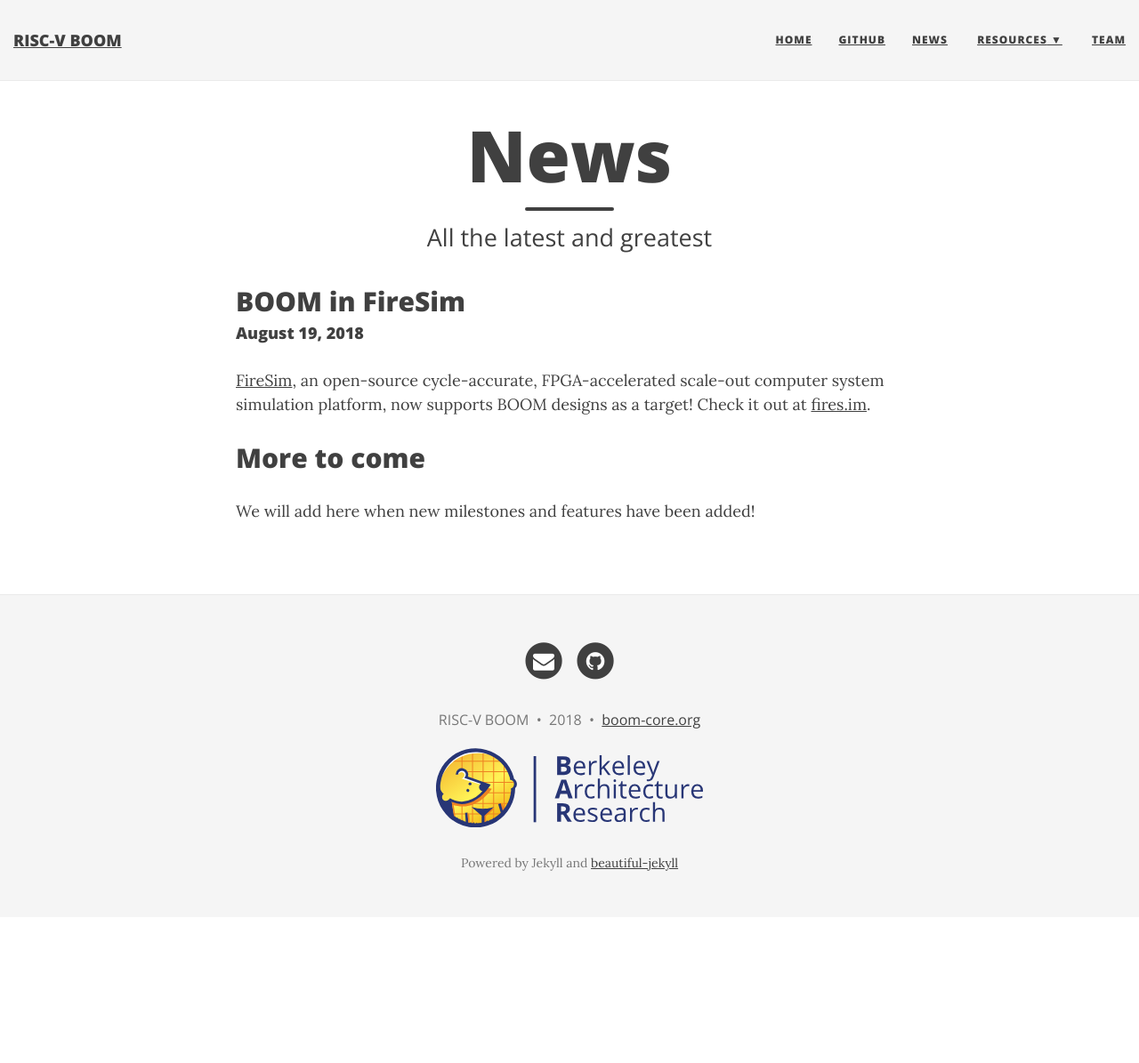
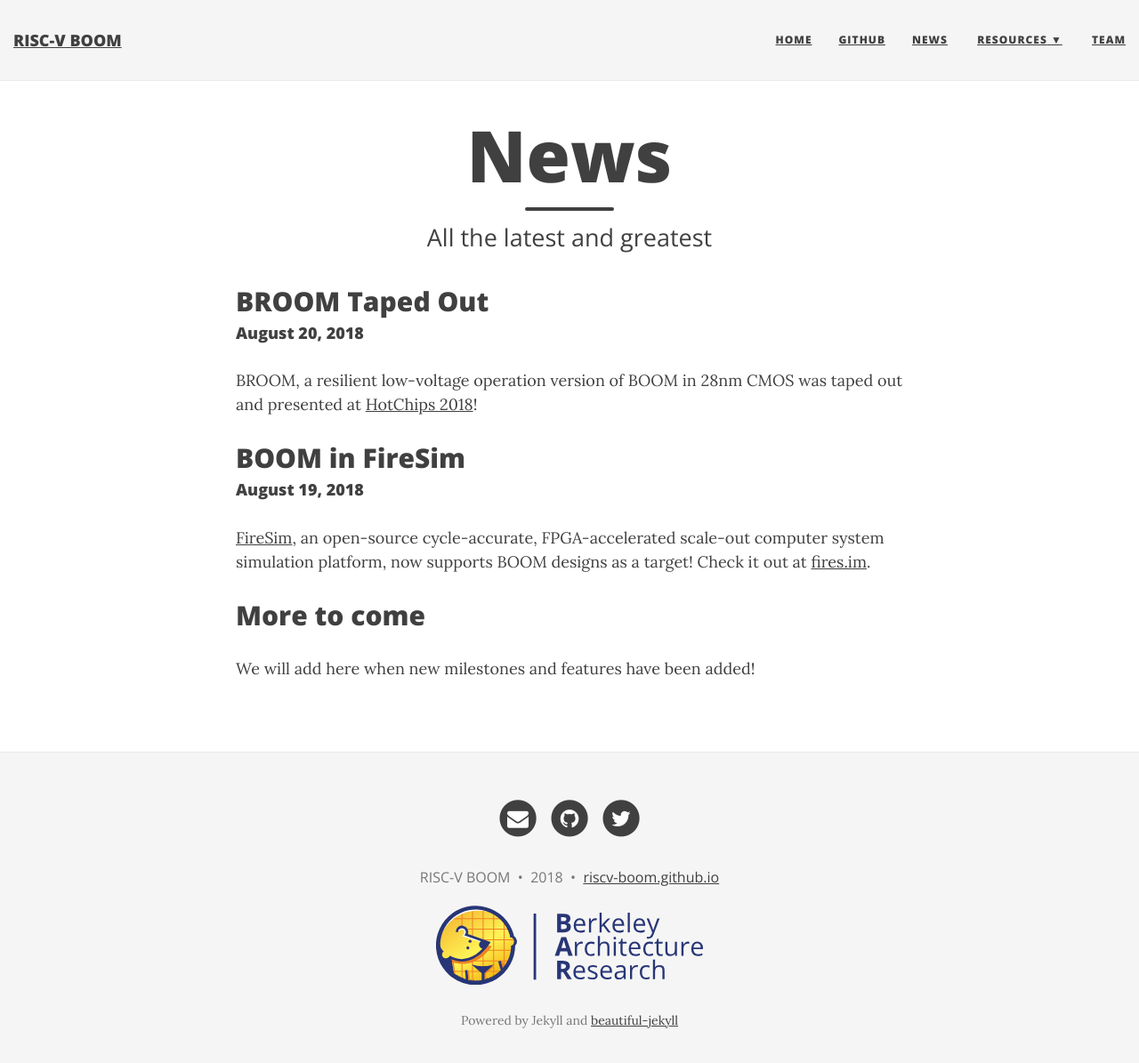
Before and after one commit to riscv-boom/riscv-boom.github.io, a Jekyll site: the page built from news.md, in a window 1280 px wide and 1208 px high. Shown: the top 1195 px of the window at 89% size. Built offline with Jekyll 4.4.1, drawn with Linux system fonts in a browser that asks for light colours; nearby versions of some CDN libraries.

Commit message:
Update news and publications | Minor tweaks to config

```diff
--- a/_config.yml
+++ b/_config.yml
@@ -4,7 +4,7 @@
 # baseurl is the website's URL without the hostname
 
 # If you are building a simple GitHub user page (https://username.github.io) then use these settings:
-url: "https://username.github.io"
+url: "https://riscv-boom.github.io"
 baseurl: ""
 
 # If you are building a GitHub project page then use these settings:
@@ -75,6 +75,7 @@ social-network-links:
 #  rss: true
     email: "https://groups.google.com/forum/#!forum/riscv-boom"
     github: "https://github.com/ucb-bar/riscv-boom"
+    twitter: "https://twitter.com/boom_cpu"
 
 # Select which share links to show in posts
 share-links-active:
@@ -85,7 +86,7 @@ share-links-active:
 
 # How to display the link to the website in the footer
 # Remove this if you don't want a link in the footer
-url-pretty: "boom-core.org"
+url-pretty: "riscv-boom.github.io"
 
 # --- Web Statistics Section --- #
 
--- a/news.md
+++ b/news.md
@@ -3,6 +3,11 @@ layout: page
 title: News
 subtitle: All the latest and greatest
 ---
+
+## BROOM Taped Out
+#### August 20, 2018
+
+BROOM, a resilient low-voltage operation version of BOOM in 28nm CMOS was taped out and presented at [HotChips 2018](http://www.hotchips.org/archives/2010s/hc30/)!
 
 ## BOOM in FireSim
 #### August 19, 2018
```
Also changed, not shown: publications.md (+4 -0 lines), 6 other files.
